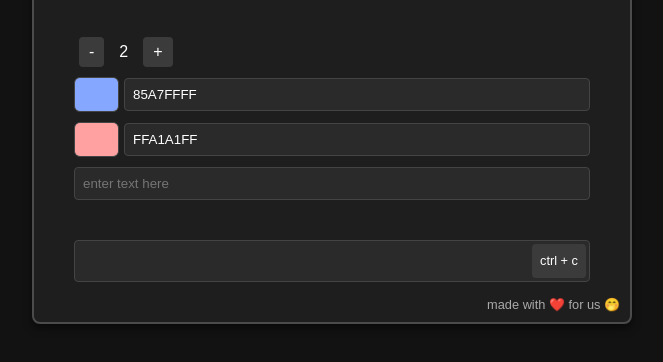
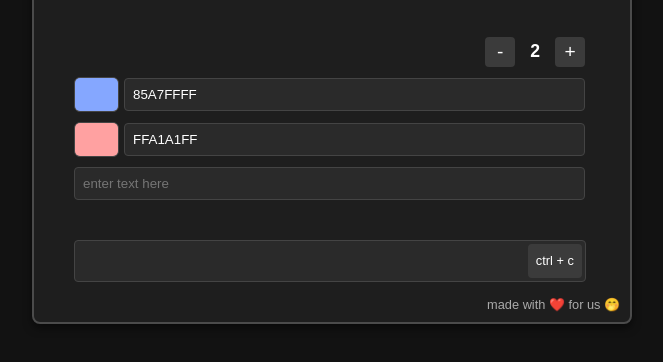
Before and after one commit to sweepnationforever/sweepnationgradienttool, a plain HTML site: page index.html in a window 1280 px wide. Shown: the part 290-652 px from the top of the page, without its empty margins (308-971 px from the left). Drawn offline with Linux system fonts and the light colour scheme.

Commit message:
Update index.html

```diff
--- a/index.html
+++ b/index.html
@@ -6,7 +6,6 @@
     <meta name="color-scheme" content="dark">
     <title>sweepnation gradient tool</title>
     <style>
-        /* (Styles remain the same as in previous versions) */
         body {
             font-family: sans-serif;
             background-color: #121212;
@@ -50,6 +49,10 @@
             margin-bottom: 10px;
         }
 
+        .color-input-group>* {
+            margin-right: 5px;
+        }
+
         input[type="color"] {
             border: 1px solid #444;
             border-radius: 6px;
@@ -83,21 +86,17 @@
             box-sizing: border-box;
             width: 100%;
         }
-
-        #leftColorHex,
-        #rightColorHex {
-            flex-grow: 1;
-        }
         .color-hex-input{
               flex-grow: 1;
         }
 
         #inputText {
-            width: 100%;
+            width: 99.1%;
             margin-bottom: 20px;
         }
 
         #gradientOutput {
+            width: 98.8%;
             margin-top: 20px;
             padding: 0;
             background-color: #2a2a2a;
@@ -162,30 +161,38 @@
             font-size: 0.8em;
             color: #aaa;
         }
-
       .gradient-controls {
         display: flex;
         align-items: center;
         margin-bottom: 10px;
+        justify-content: flex-end; /* Align to the right */
     }
 
     .gradient-controls button {
         background-color: #3b3b3b;
         color: white;
         border: none;
-            padding: 6px 10px;
         border-radius: 4px;
+        width: 30px;
+        height: 30px;
         cursor: pointer;
-            font-size: 1em;
+        font-size: 1.2em;
         margin: 0 5px;
+        display: flex;
+        align-items: center;
+        justify-content: center;
     }
-        .gradient-controls button:hover{
+
+    .gradient-controls button:hover {
         background-color: #454545;
     }
 
     .gradient-controls span {
         margin: 0 10px;
+        font-size: 1.1em;
+        font-weight: bold;
     }
+
     </style>
 </head>
 <body>
@@ -259,9 +266,9 @@
         const colorPicker = document.createElement('input');
         colorPicker.type = 'color';
         colorPicker.id = `color${index}`;
-            colorPicker.value = color || generateRandomHexColor(); // Use provided color or generate a random one
+        colorPicker.value = color || generateRandomHexColor();
         colorPicker.addEventListener('input', () => {
-                const hexValue = colorPicker.value.substring(1).toUpperCase() + "FF";
+          const hexValue = colorPicker.value.substring(1).toUpperCase() + 'FF';
             document.getElementById(`colorHex${index}`).value = hexValue;
             updateGradient();
         });
@@ -270,7 +277,7 @@
         hexInput.type = 'text';
         hexInput.id = `colorHex${index}`;
           hexInput.classList.add('color-hex-input');
-            hexInput.value = colorPicker.value.substring(1).toUpperCase() + "FF";
+        hexInput.value = colorPicker.value.substring(1).toUpperCase() + 'FF';
         hexInput.maxLength = 8;
         hexInput.addEventListener('input', () => {
             let val = hexInput.value.toUpperCase().replace(/[^0-9A-F]/g, '');
@@ -278,9 +285,9 @@
                 val = val.substring(0, 8);
             }
               hexInput.value = val;
-                const rgb = hexToRgb("#" + val.substring(0, 6));
-                if (rgb) {
-                    colorPicker.value = "#" + rgbToHex(rgb.r, rgb.g, rgb.b);
+            const rgb = hexToRgb('#' + val.substring(0,6));
+            if(rgb){
+              colorPicker.value = '#' + rgbToHex(rgb.r, rgb.g, rgb.b)
             }
             updateGradient();
         });
@@ -290,34 +297,29 @@
         return colorInputGroup;
       }
 
-
-        function updateColorInputs() {
+      function updateColorInputs(){
         const existingColors = [];
-            // Get existing colors *before* clearing, but only if there are existing inputs.
-            if (colorInputsContainer.children.length > 0) {
-              for (let i = 0; i < colorInputsContainer.children.length; i++) {
+        if(colorInputsContainer.children.length > 0){
+          for(let i = 0; i < colorInputsContainer.children.length; i++){
             existingColors.push(document.getElementById(`color${i}`).value);
           }
         }
 
+        colorInputsContainer.innerHTML = '';
 
-            colorInputsContainer.innerHTML = ''; // Clear existing inputs
-
-            //re add the inputs with their saved colours
-            for (let i = 0; i < gradientCount; i++) {
+        for(let i = 0; i < gradientCount; i++){
           let color = null;
           if(i < existingColors.length){
-                  color = existingColors[i]
+            color = existingColors[i];
           } else if (i === 0){
-                  color = "#85A7FF"
+            color = '#85A7FF';
           } else if (i === 1){
-                  color = "#FFA1A1"
+            color = '#FFA1A1';
           }
           colorInputsContainer.appendChild(createColorInputGroup(i, color));
         }
-            updateGradient(); // Update gradient after adding inputs
+        updateGradient();
       }
-
 
       function updateGradient() {
           const text = inputText.value;
@@ -332,9 +334,7 @@
                 for (let j = 0; j < gradientCount; j++) {
                     const colorHexInput = document.getElementById(`colorHex${j}`);
                     let color = colorHexInput.value;
-
                   color = color.length === 8 ? color : color + "FF";
-
                     const weight = getGradientWeight(j, overallRatio);
 
                     rTotal += parseInt(color.substring(0, 2), 16) * weight;
@@ -357,33 +357,28 @@
             gradientOutputText.textContent = gradientText;
       }
 
-      function getGradientWeight(index, overallRatio) {
-            // Linear interpolation between gradient points.
+      function getGradientWeight(index, overallRatio){
         const segmentWidth = 1 / (gradientCount - 1);
         const point = index * segmentWidth;
 
-
-            const leftBoundary = Math.max(0, (index-1) * segmentWidth);
+        const leftBoundary = Math.max(0, (index - 1) * segmentWidth);
         const rightBoundary = Math.min(1, (index + 1) * segmentWidth);
-
 
         if(overallRatio < leftBoundary){
           return 0;
         } else if (overallRatio > rightBoundary){
           return 0;
-            } else if (overallRatio >= point - segmentWidth && overallRatio <= point){
-              return 1 - (point - overallRatio)/segmentWidth
-            }else if (overallRatio > point && overallRatio <= point + segmentWidth){
-              return 1- (overallRatio - point)/segmentWidth
+        } else if(overallRatio >= point - segmentWidth && overallRatio <= point){
+          return 1 - (point - overallRatio) / segmentWidth;
+        } else if (overallRatio > point && overallRatio <= point + segmentWidth){
+          return 1 - (overallRatio - point) / segmentWidth;
         }
         return 0;
       }
-
       addGradientButton.addEventListener('click', () => {
           gradientCount++;
           gradientCountSpan.textContent = gradientCount;
             updateColorInputs();
-
         });
 
         removeGradientButton.addEventListener('click', () => {
@@ -410,9 +405,8 @@
                     alert('failed to copy text to clipboard.');
                 });
         });
-          // Initialize with 2 gradients
-        updateColorInputs();
 
+        updateColorInputs(); //initial
 
     </script>
 </body>
```
Lines whose indentation alone changed are shown as unchanged.
